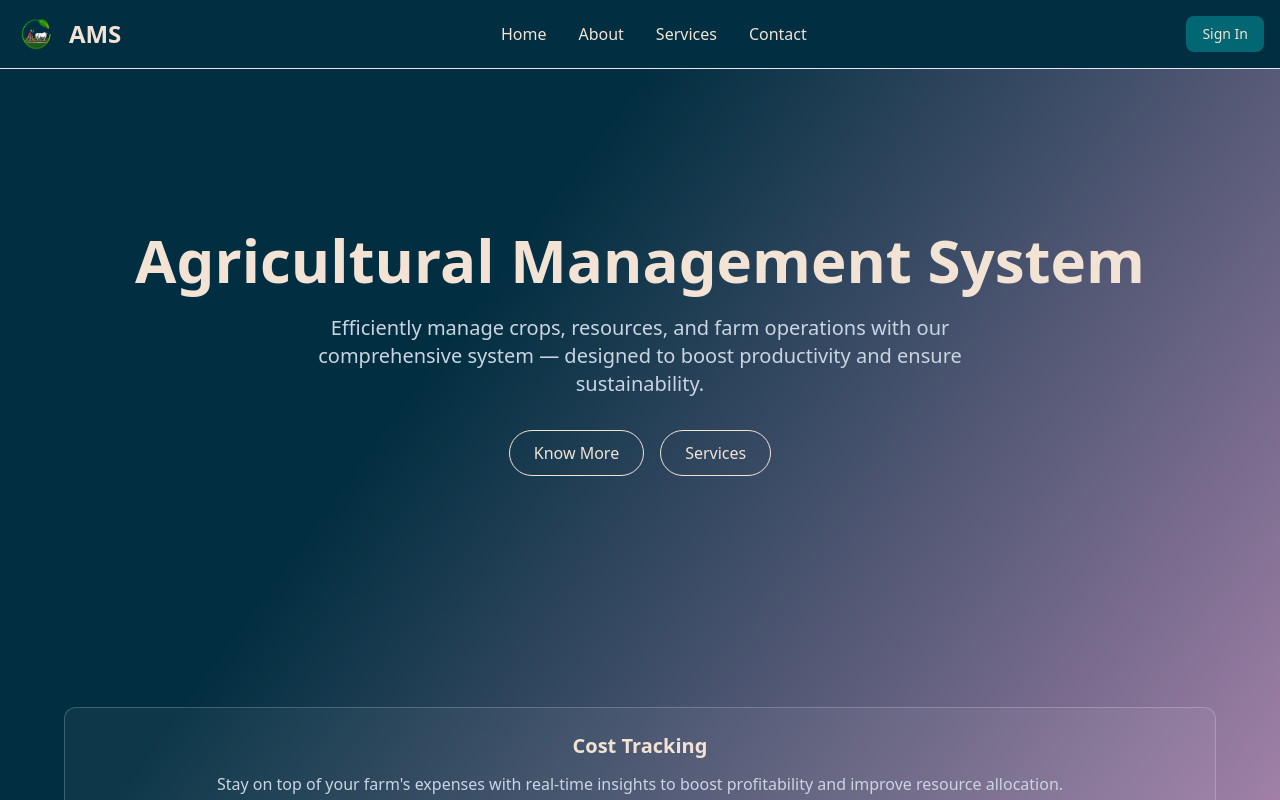
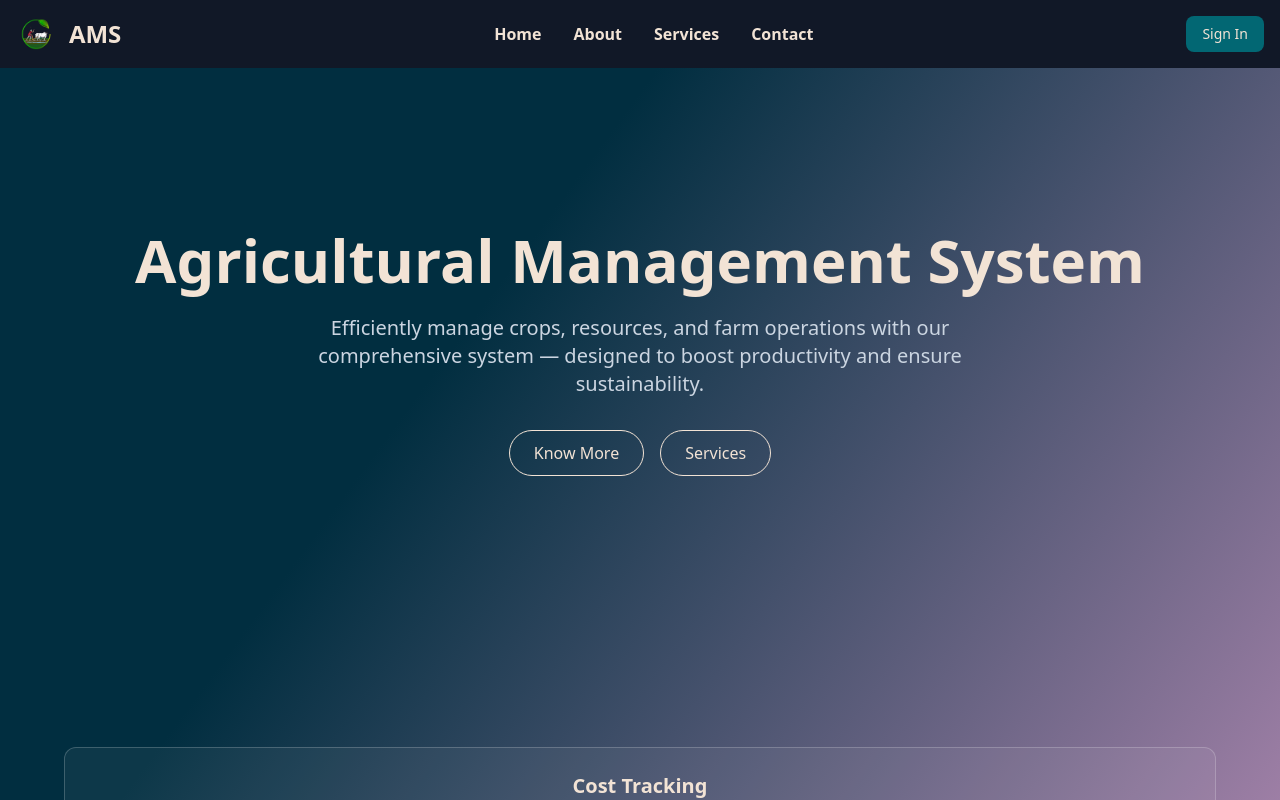
Before and after one commit to saiteja2873/AMS, a React (Vite) app in the folder frontend/: page / in a window 1280 px wide. Shown: the top 800 px of the page. Built offline with nearby package versions, Linux system fonts and the light colour scheme.

Commit message:
modified navbar

```diff
--- a/frontend/package.json
+++ b/frontend/package.json
@@ -12,6 +12,8 @@
   "dependencies": {
     "axios": "^1.7.7",
     "caniuse-lite": "^1.0.30001727",
+    "framer-motion": "^12.23.12",
+    "lucide-react": "^0.540.0",
     "react": "^18.3.1",
     "react-dom": "^18.3.1",
     "react-router-dom": "^6.27.0",
--- a/frontend/src/landing.tsx
+++ b/frontend/src/landing.tsx
@@ -103,7 +103,7 @@ function Landing() {
 
       <section
         id="scrollHere"
-        className={`grid gap-6 grid-cols-1 px-6 pb-28 md:px-16 transition-all duration-1000 cursor-default ${
+        className={`grid gap-6 grid-cols-1 px-6 pt-10 pb-28 md:px-16 transition-all duration-1000 cursor-default ${
           pageLoaded ? "opacity-100 translate-y-0" : "opacity-0 translate-y-10"
         }`}
       >
--- a/frontend/src/navBarComponent.tsx
+++ b/frontend/src/navBarComponent.tsx
@@ -1,85 +1,125 @@
 import { useNavigate } from "react-router-dom";
-import useUser from "../components/state";  // Import the useUser hook
+import { useState } from "react";
+import useUser from "../components/state";
 import { toast } from "sonner";
+import { Menu, X } from "lucide-react";
+import { motion, AnimatePresence } from "framer-motion";
 
 function NavBarComponent() {
   const { isAuthenticated, toggleAuth, toggleEmail, toggleRole } = useUser();
   const navigate = useNavigate();
+  const [menuOpen, setMenuOpen] = useState(false);
 
   const handleSignOut = () => {
-        toggleAuth(); // Set isAuthenticated to false
-        toggleEmail(''); // Clear email
-        toggleRole('USER'); // Reset role to default
+    toggleAuth();
+    toggleEmail("");
+    toggleRole("USER");
 
-        // Show loading toast
     const loadingToast = toast.loading("Signing out...");
-
-        // Delay navigation to show the toast
     setTimeout(() => {
-            // Navigate to home page
       navigate("/");
-
-            // Dismiss the loading toast after navigation
       toast.dismiss(loadingToast);
-
-        }, 1000); // Adjust time if needed
-
+    }, 1000);
   };
 
-    const handleNavigation = (path : any) => {
-        const loadingToast = toast.loading("Loading...",{style: {background: "linear-gradient(126.3deg, rgba(242,227,213,1.000) 44.2%, rgba(242,227,213,1.000) 109.2%)"}});
+  const handleNavigation = (path: string) => {
+    const loadingToast = toast.loading("Loading...", {
+      style: {
+        background:
+          "linear-gradient(126.3deg, rgba(242,227,213,1.000) 44.2%, rgba(242,227,213,1.000) 109.2%)",
+      },
+    });
     setTimeout(() => {
       navigate(path);
       toast.dismiss(loadingToast);
-        }, 1000); // Adjust time if needed
+    }, 1000);
+    setMenuOpen(false);
   };
 
   return (
-        <div>
-            <nav className="bg-customBlue dark:bg-gray-900 fixed w-full z-20 top-0 start-0 border-b border-gray-200 dark:border-gray-600">
-                <div className="max-w-screen-xl flex flex-wrap items-center justify-between mx-auto p-4">
+    <nav className="bg-gray-900 fixed w-full z-20 top-0 start-0">
+      <div className="max-w-screen-xl flex items-center justify-between mx-auto p-4">
+        {/* Left: Logo */}
         <button
           onClick={() => handleNavigation("/")}
-                        className="flex items-center space-x-3 rtl:space-x-reverse"
+          className="flex items-center space-x-3"
         >
           <img src="Logo.png" className="h-8" alt="AMS Logo" />
-                        <span className="self-center text-2xl font-semibold whitespace-nowrap text-customWhite">AMS</span>
+          <span className="text-2xl font-semibold text-customWhite">AMS</span>
         </button>
-                    <div className="flex md:order-2 space-x-3 md:space-x-0 rtl:space-x-reverse bg-transparent">
+
+        {/* Center: Desktop Menu */}
+        <div className="hidden md:flex flex-1 justify-center space-x-8 font-semibold">
+          <button
+            onClick={() => handleNavigation("/")}
+            className="text-customWhite hover:text-customFourBlue transition"
+          >
+            Home
+          </button>
+          <button
+            onClick={() => handleNavigation("/about")}
+            className="text-customWhite hover:text-customFourBlue transition"
+          >
+            About
+          </button>
+          <button
+            onClick={() => handleNavigation("/services")}
+            className="text-customWhite hover:text-customFourBlue transition"
+          >
+            Services
+          </button>
+          <button
+            onClick={() => handleNavigation("/contact")}
+            className="text-customWhite hover:text-customFourBlue transition"
+          >
+            Contact
+          </button>
+        </div>
+
+        {/* Right: Auth button (Desktop only) */}
+        <div className="hidden md:flex">
           {isAuthenticated ? (
             <button
               onClick={handleSignOut}
-                                type="button"
-                                className="text-customWhite hover:bg-customLightBlue bg-customLightLightBlue focus:ring-2 focus:outline-1 focus:ring-customLightLightBlue font-medium rounded-lg text-sm px-4 py-2 text-center"
+              className="text-customWhite bg-customLightLightBlue hover:bg-customLightBlue rounded-lg text-sm px-4 py-2 transition"
             >
               Sign Out
             </button>
           ) : (
             <button
               onClick={() => handleNavigation("/login")}
-                                type="button"
-                                className="text-customWhite hover:bg-customLightBlue bg-customLightLightBlue focus:ring-2 focus:outline-1 focus:ring-customLightLightBlue font-medium rounded-lg text-sm px-4 py-2 text-center"
+              className="text-customWhite bg-customLightLightBlue hover:bg-customLightBlue rounded-lg text-sm px-4 py-2 transition"
             >
               Sign In
             </button>
           )}
-                        {/* The hamburger menu for mobile */}
+        </div>
+
+        {/* Mobile Hamburger */}
         <button
-                            data-collapse-toggle="navbar-sticky"
-                            type="button"
-                            className="inline-flex items-center p-2 w-10 h-10 justify-center text-sm text-gray-500 rounded-lg md:hidden hover:bg-gray-100 focus:outline-none focus:ring-2 focus:ring-gray-200 dark:text-gray-400 dark:hover:bg-gray-700 dark:focus:ring-gray-600"
-                            aria-controls="navbar-sticky"
-                            aria-expanded="false"
+          onClick={() => setMenuOpen(!menuOpen)}
+          className="md:hidden inline-flex items-center p-2 text-customWhite rounded-lg focus:outline-none"
         >
-                            <span className="sr-only">Open main menu</span>
+          {menuOpen ? <X size={24} /> : <Menu size={24} />}
         </button>
       </div>
-                    <div className="items-center justify-between hidden w-full md:flex md:w-auto md:order-1" id="navbar-sticky">
-                        <ul className="flex flex-col p-4 md:p-0 mt-4 font-medium border border-gray-100 rounded-lg bg-gray-50 md:space-x-8 rtl:space-x-reverse md:flex-row md:mt-0 md:border-0 bg-transparent">
+
+      {/* Mobile Menu */}
+      <AnimatePresence>
+        {menuOpen && (
+          <motion.div
+            key="mobile-menu"
+            initial={{ opacity: 0, y: -20 }}
+            animate={{ opacity: 1, y: 0 }}
+            exit={{ opacity: 0, y: -20 }}
+            transition={{ duration: 0.3, ease: "easeInOut" }}
+            className="md:hidden bg-gradient-to-b from-gray-900 to-gray-800 shadow-lg"
+          >
+            <ul className="flex flex-col p-4 space-y-3">
               <li>
                 <button
                   onClick={() => handleNavigation("/")}
-                                    className="block py-2 px-3 text-customWhite md:bg-transparent md:hover:text-customFourBlue md:p-0"
+                  className="block text-customWhite hover:text-customFourBlue transition"
                 >
                   Home
                 </button>
@@ -87,7 +127,7 @@ function NavBarComponent() {
               <li>
                 <button
                   onClick={() => handleNavigation("/about")}
-                                    className="block py-2 px-3 text-customWhite md:bg-transparent md:hover:text-customFourBlue md:p-0"
+                  className="block text-customWhite hover:text-customFourBlue transition"
                 >
                   About
                 </button>
@@ -95,7 +135,7 @@ function NavBarComponent() {
               <li>
                 <button
                   onClick={() => handleNavigation("/services")}
-                                    className="block py-2 px-3 text-customWhite md:bg-transparent md:hover:text-customFourBlue md:p-0"
+                  className="block text-customWhite hover:text-customFourBlue transition"
                 >
                   Services
                 </button>
@@ -103,16 +143,35 @@ function NavBarComponent() {
               <li>
                 <button
                   onClick={() => handleNavigation("/contact")}
-                                    className="block py-2 px-3 text-customWhite md:bg-transparent md:hover:text-customFourBlue md:p-0"
+                  className="block text-customWhite hover:text-customFourBlue transition"
                 >
                   Contact
                 </button>
               </li>
+
+              {/* Auth button (Mobile only) */}
+              <li>
+                {isAuthenticated ? (
+                  <button
+                    onClick={handleSignOut}
+                    className="w-full text-left text-customWhite bg-customLightLightBlue hover:bg-customLightBlue rounded-lg text-sm px-4 py-2 transition"
+                  >
+                    Sign Out
+                  </button>
+                ) : (
+                  <button
+                    onClick={() => handleNavigation("/login")}
+                    className="w-full text-left text-customWhite bg-customLightLightBlue hover:bg-customLightBlue rounded-lg text-sm px-4 py-2 transition"
+                  >
+                    Sign In
+                  </button>
+                )}
+              </li>
             </ul>
-                    </div>
-                </div>
+          </motion.div>
+        )}
+      </AnimatePresence>
     </nav>
-        </div>
   );
 }
 
```
Also changed, not shown: 1 other file (tests, documents, lock files or other folders). Lines whose indentation alone changed are shown as unchanged.
